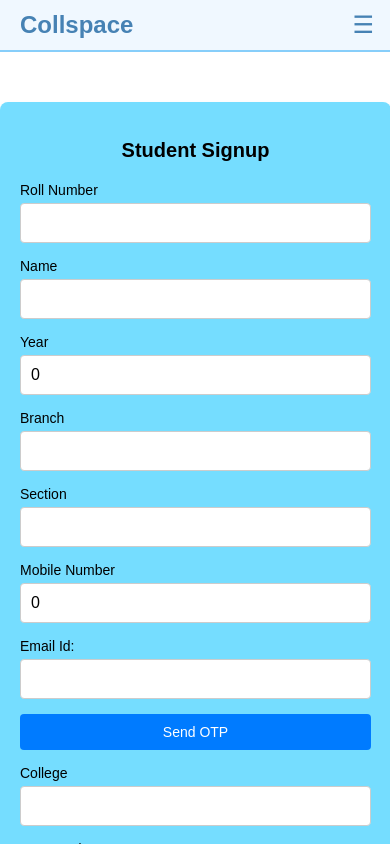
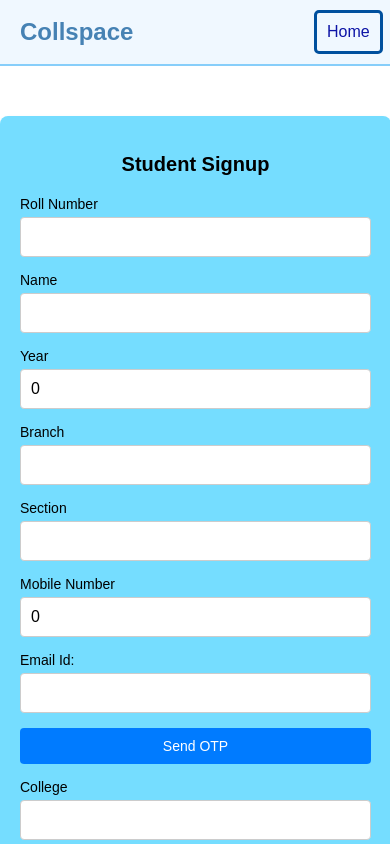
Before and after one commit to Joelmarkjoseph/COLLSPACEfront, a React (Vite) app: page /signup in a window 390 px wide. Shown: the top 844 px of the page. Built offline with nearby package versions, Linux system fonts and the light colour scheme.

Commit message:
navbar adjusted

```diff
--- a/components/Navbar.css
+++ b/components/Navbar.css
@@ -59,12 +59,12 @@
 
   /* Responsive design for small screens */
   @media screen and (max-width: 768px) {
-    .menu-toggle {
+    /* .menu-toggle {
       display: block;
       margin-right: 30px;
-    }
+    } */
 
-    .navbar-links {
+    /* .navbar-links {
       display: none;
       flex-direction: column;
       position: absolute;
@@ -76,9 +76,13 @@
       padding: 10px;
       gap: 10px;
     }
-
-    .navbar-links.active {
+   */
+    /* .navbar-links.active {
       display: flex;
-      margin-right: 30px;
+      margin-right: 10vw;
+    }
+   */
+    .navbar a{
+      margin-right: 7vw;;
     }
   }
```
